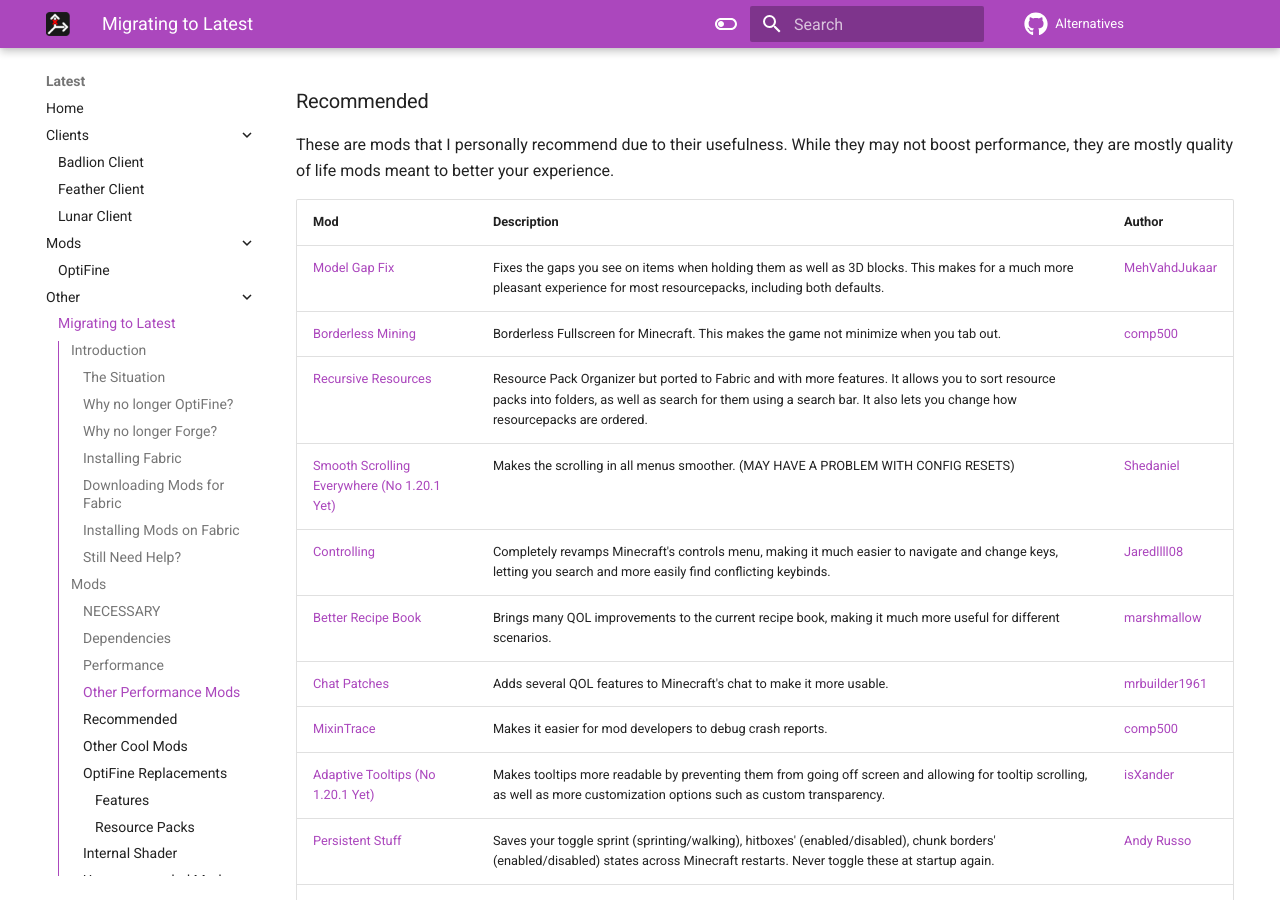
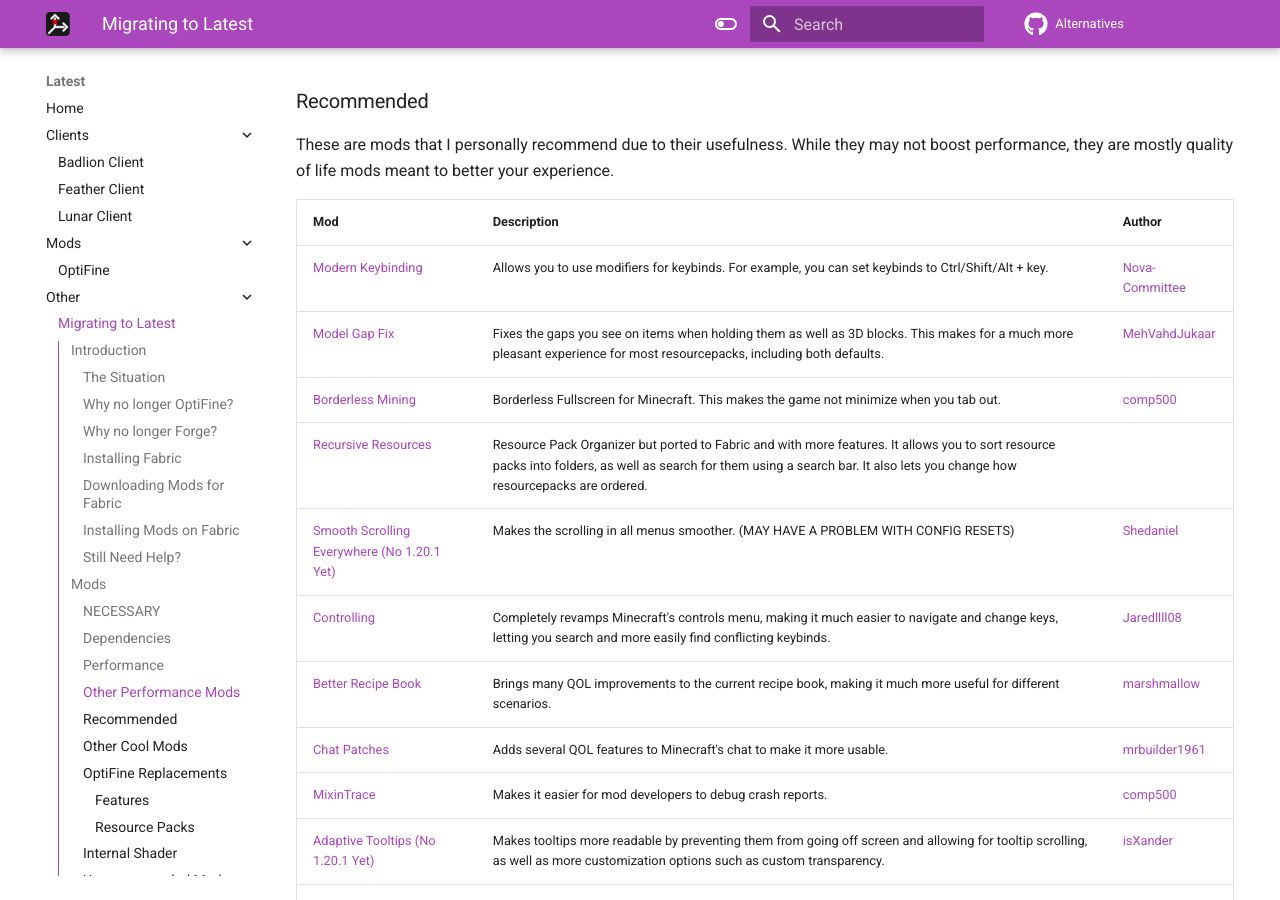
Before and after one commit to MicrocontrollersDev/Alternatives, an MkDocs documentation site: the page built from docs/latest/migrating.md, in a window 1280 px wide and 900 px high, scrolled down 4009 px. Built offline with MkDocs 1.6.1 and Material for MkDocs 9.7.7, drawn with Linux system fonts in a browser that asks for light colours; comment, search, counter and statistics services are not loaded.

Commit message:
add modern keybinding

```diff
--- a/docs/latest/migrating.md
+++ b/docs/latest/migrating.md
@@ -152,6 +152,7 @@
 
 | Mod | Description | Author |
 | --- | --- | --- |
+| [Modern Keybinding](https://modrinth.com/mod/modernkeybinding) | Allows you to use modifiers for keybinds. For example, you can set keybinds to Ctrl/Shift/Alt + key. | [Nova-Committee](https://github.com/Nova-Committee) |
 | [Model Gap Fix](https://modrinth.com/mod/modelfix) | Fixes the gaps you see on items when holding them as well as 3D blocks. This makes for a much more pleasant experience for most resourcepacks, including both defaults. | [MehVahdJukaar](https://github.com/MehVahdJukaar) |
 | [Borderless Mining](https://modrinth.com/mod/borderless-mining) | Borderless Fullscreen for Minecraft. This makes the game not minimize when you tab out. | [comp500](https://github.com/comp500) |
 | [Recursive Resources](https://modrinth.com/mod/recursiveresources) | Resource Pack Organizer but ported to Fabric and with more features. It allows you to sort resource packs into folders, as well as search for them using a search bar. It also lets you change how resourcepacks are ordered.
```
